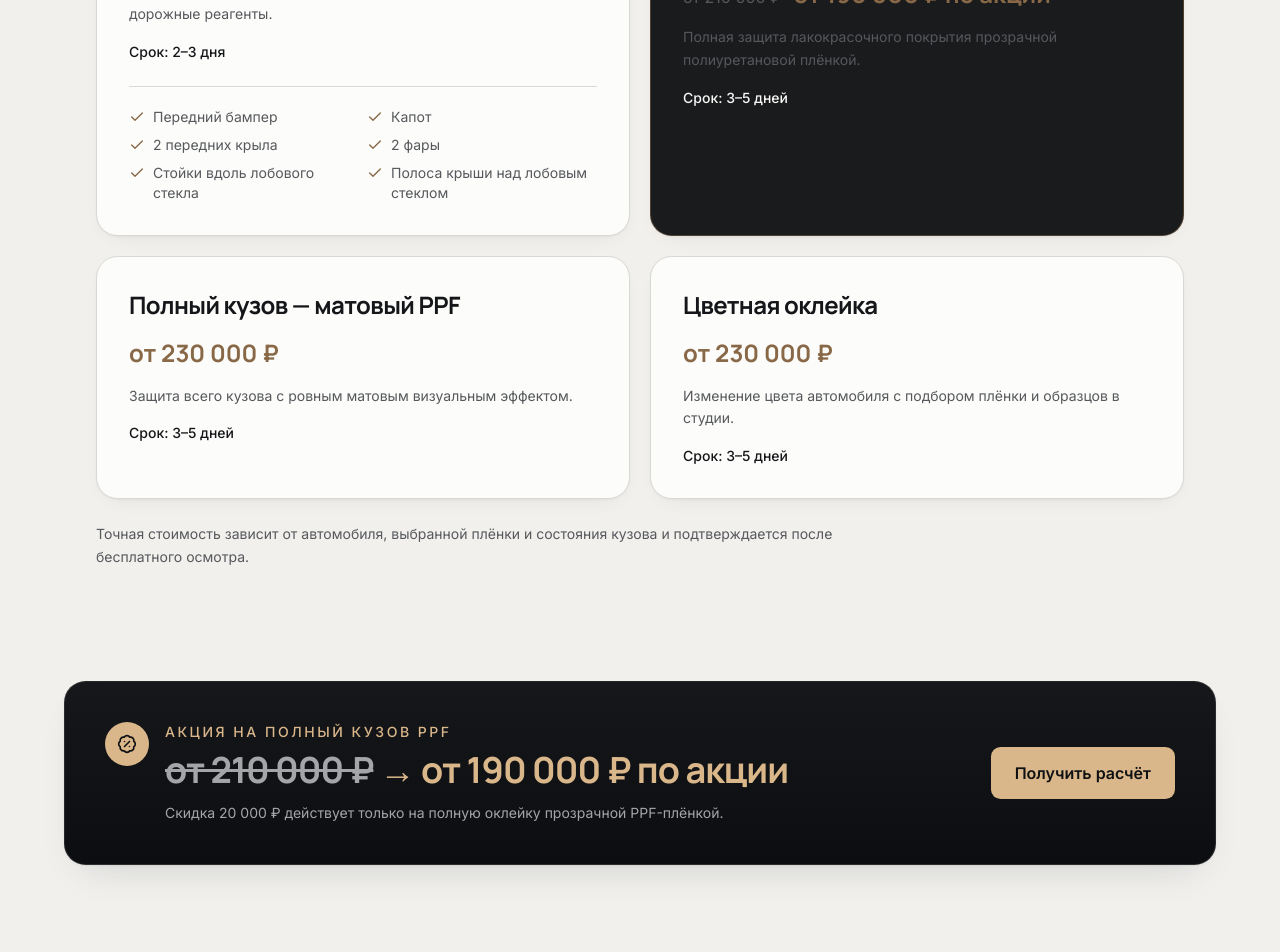
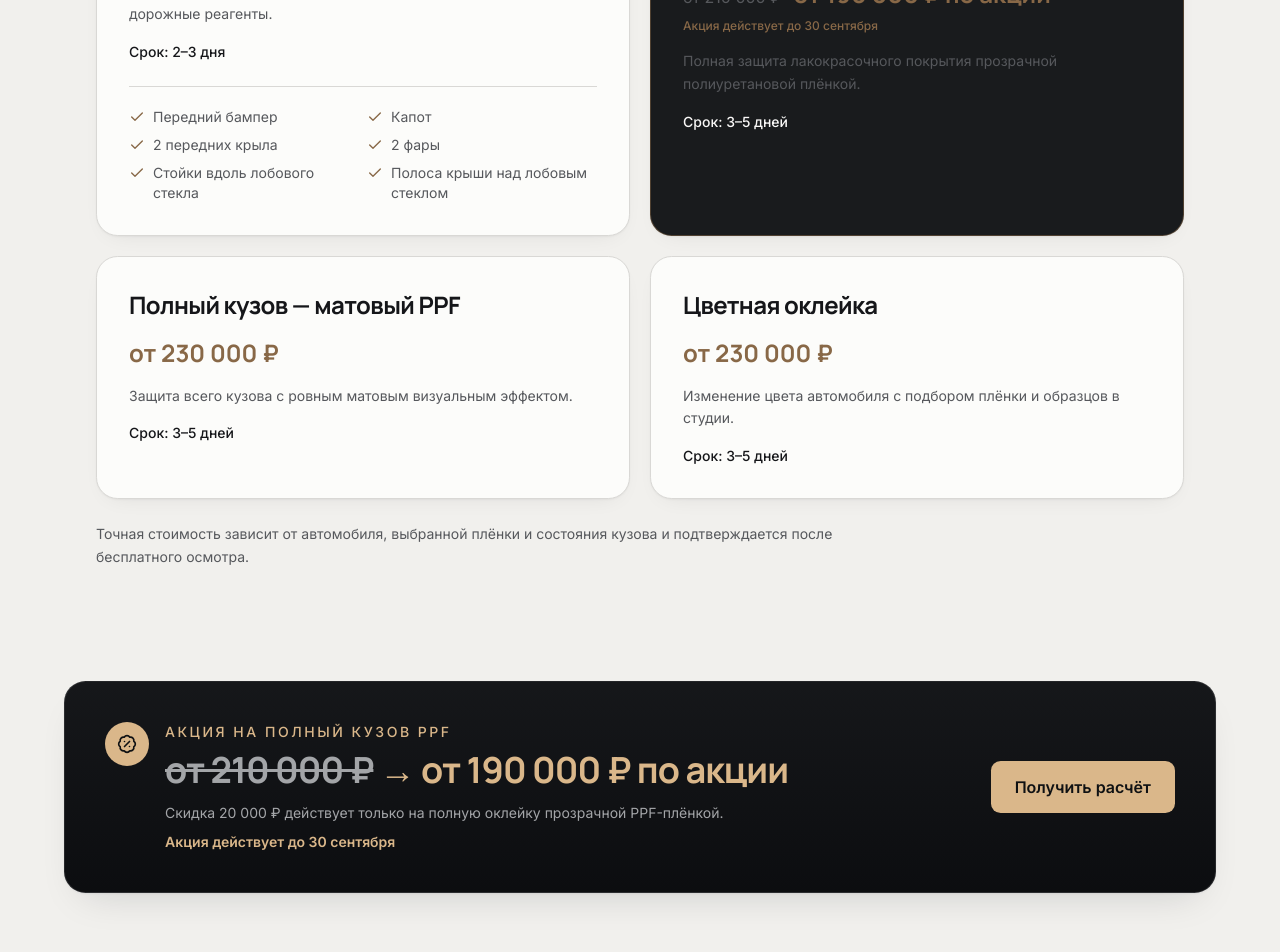
Before and after one commit to RomanVaskin/driveset, a Next.js app: page /okleyka-avto in a window 1280 px wide. Shown: the part 1339-2291 px from the top of the page. Built offline with nearby package versions, Linux system fonts and the light colour scheme.

Commit message:
feat: add wrapping promotion deadline

```diff
--- a/components/wrapping/packages.tsx
+++ b/components/wrapping/packages.tsx
@@ -1,5 +1,5 @@
 import { Check } from 'lucide-react'
-import { priceDisclaimer, wrappingPackages } from '@/lib/wrapping-config'
+import { priceDisclaimer, promotionDeadlineLabel, wrappingPackages } from '@/lib/wrapping-config'
 
 export function WrappingPackages() {
   return (
@@ -25,6 +25,7 @@ export function WrappingPackages() {
                 {item.regularPriceLabel && <span className="text-base text-muted-foreground line-through">{item.regularPriceLabel}</span>}
                 <span className="font-display text-2xl font-bold text-champagne">{item.priceLabel}</span>
               </div>
+              {item.featured && <p className="mt-2 text-xs font-medium text-champagne">{promotionDeadlineLabel}</p>}
               <p className="mt-4 text-sm leading-relaxed text-muted-foreground">{item.description}</p>
               <p className="mt-4 text-sm font-medium">Срок: {item.duration}</p>
 
--- a/components/wrapping/promotion.tsx
+++ b/components/wrapping/promotion.tsx
@@ -1,4 +1,5 @@
 import { BadgePercent } from 'lucide-react'
+import { promotionDeadlineLabel } from '@/lib/wrapping-config'
 
 export function WrappingPromotion() {
   return (
@@ -17,6 +18,7 @@ export function WrappingPromotion() {
             <p className="mt-3 text-sm leading-relaxed text-muted-foreground">
               Скидка 20 000 ₽ действует только на полную оклейку прозрачной PPF-плёнкой.
             </p>
+            <p className="mt-2 text-sm font-semibold text-champagne">{promotionDeadlineLabel}</p>
           </div>
         </div>
         <a href="#calculator" className="inline-flex shrink-0 items-center justify-center rounded-md bg-champagne px-6 py-3.5 font-semibold text-graphite">
--- a/lib/wrapping-config.ts
+++ b/lib/wrapping-config.ts
@@ -4,6 +4,8 @@ export const wrappingNav = [
   { label: 'Работы', href: '#works' },
   { label: 'Процесс', href: '#process' },
 ] as const
+
+export const promotionDeadlineLabel = 'Акция действует до 30 сентября'
 
 export type WrappingPackageId = 'front' | 'full-ppf' | 'matte-ppf' | 'color' | 'elements' | 'unknown'
 
```
